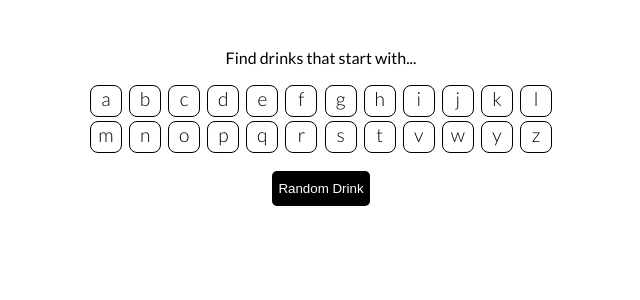
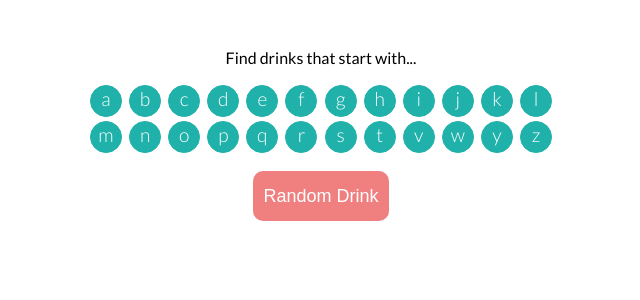
Before and after one commit to dkmullen/cocktail-api-project, a Flask app: page /list/1 in a window 1280 px wide. Shown: the top 300 px of the page, without its empty margins (319-959 px from the left). Run offline with Flask 2, Linux system fonts and the light colour scheme; data that the repository does not hold is empty.

Commit message:
Styling and navigation improvements

```diff
--- a/static/css/styles.css
+++ b/static/css/styles.css
@@ -13,8 +13,10 @@ ul {
 h1, h2, h3, h4, h5, h6 {
     font-weight: 300;
 }
-.featured-drink {
+.featured-drink, .details-drink {
     text-align: center;
+    margin: 0 auto;
+    margin-bottom: 2rem;
 }
 .featured-drink .tagline {
     margin-top: -15px;
@@ -23,27 +25,39 @@ h1, h2, h3, h4, h5, h6 {
 }
 .featured-drink img {
   width: 100%;
-  max-width: 400px;
+  max-width: 500px;
   height: auto;
 }
-.featured-drink .info {
-    max-width: 450px;
+
+.details-drink img {
+  width: 100%;
+  max-width: 700px;
+  height: auto;
+}
+.details-drink .instructions {
+    max-width: 500px;
     margin: 0 auto;
+    padding: 10px;
+}
+.subtle {
+    font-size: small;
+    opacity: 0.5;
 }
 .drink-list {
     margin: 1rem auto;
     display: grid;
-    max-width: 90vw;
+    width: fit-content;
     grid-template-columns: repeat(3, 33%);
     grid-template-rows: auto;
     grid-gap: 8px;
 }
-.drink-list a {
+.drink-list a, .featured-drink a {
     color: black;
 }
 .drink-list-item {
     width: 300px;
-    border: 1px solid black;
+    border: 1px solid lightseagreen;
+    border-radius: 5px;
     margin: 1rem;
 }
 .drink-list-item img {
@@ -73,24 +87,28 @@ footer #letter-bar .letter-square {
     display: inline-block;
     height: 30px;
     width: 30px;
-    border: 1px solid black;
-    border-radius: 8px;
     margin: 2px;
+    border: 1px solid lightseagreen;
+    border-radius: 50%;
+    margin: 2px;
+    background: lightseagreen;
 }
 footer #letter-bar .letter-square .letter {
     font-weight: 300;
-    color: black;
+    color: white;
     font-size: larger;
     top: 1px;
     position: relative;
 }
 button {
     color: white;
-    background: #000000;
-    height: 35px;
+    background: lightcoral;
+    height: 50px;
     border: none;
-    border-radius: 5px;
+    border-radius: 10px;
     cursor: pointer;
+    font-size: large;
+    padding: 10px;
 }
 .button-row {
     margin: 1rem;
--- a/templates/details.html
+++ b/templates/details.html
@@ -1,5 +1,5 @@
 {% include "header.html" %}
-<div class="featured-drink">
+<div class="details-drink">
     <h1>{{ drink['strDrink'] }}</h1>
     <div>
         <img src="{{ drink.strDrinkThumb }}" alt="Picture of {{ drink.strDrink }}">
@@ -10,7 +10,7 @@
             <li>{{ item.amount }} {{ item.ingredient }}</li>
             {% endfor%}
         </ul>
-    <div>{{ drink.strInstructions }}</div>
+    <div class="instructions">{{ drink.strInstructions }}</div>
     <div>Serve in: {{ drink.strGlass }}</div>
     </div>
 </div>
```
Also changed, not shown: templates/index.html (+9 -14 lines).
